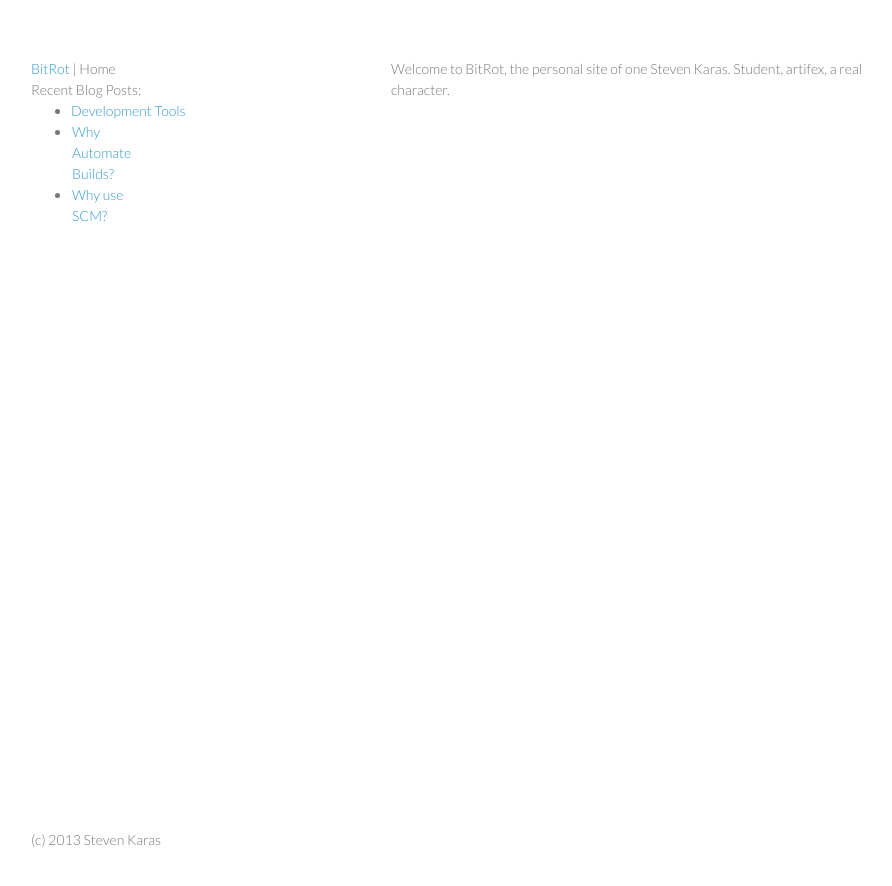
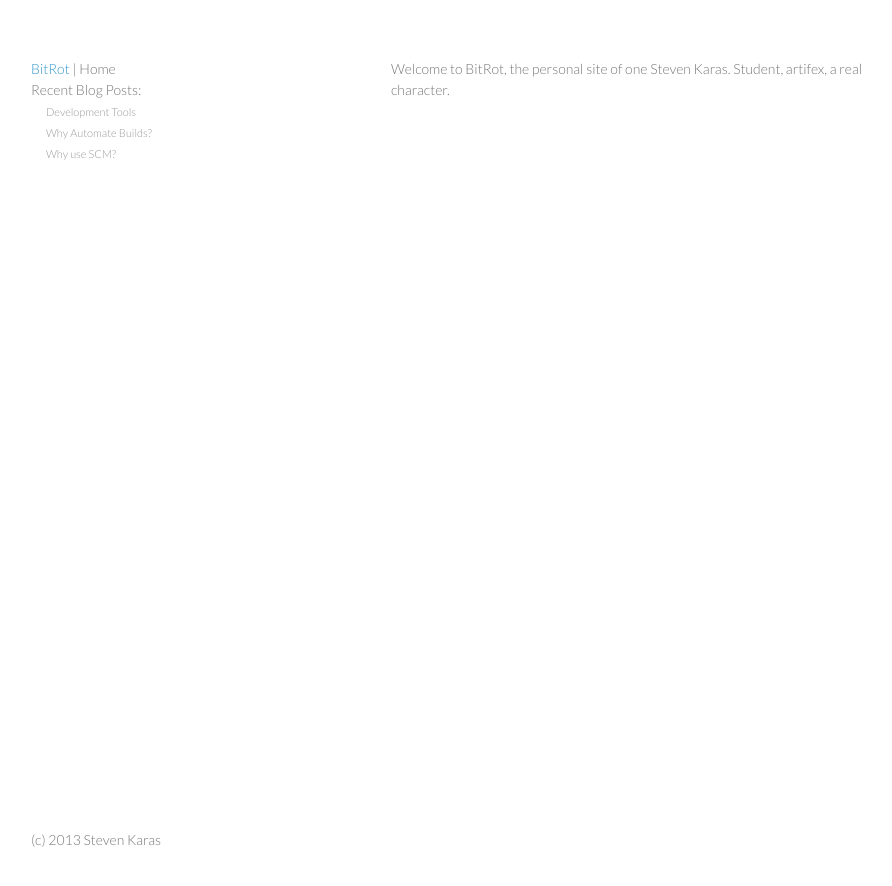
Before and after one commit to stevenkaras/stevenkaras.github.com, a Jekyll site: the page built from index.html, in a window 1280 px wide. Shown: the top 886 px of the page, without its empty margins (179-1071 px from the left). Built offline with Jekyll 4.4.1, drawn with Linux system fonts in a browser that asks for light colours.

Commit message:
clean up stylesheets and add navigation as a block

```diff
--- /dev/null
+++ b/_includes/navigation.html
@@ -0,0 +1,8 @@
+<nav>
+  Recent Blog Posts:
+  <ul>
+    {% for post in site.categories.blog %}
+      <li><a href="{{ post.url }}">{{ post.title }}</a></li>
+    {% endfor %}
+  </ul>
+</nav>
--- a/_layouts/default.html
+++ b/_layouts/default.html
@@ -16,14 +16,7 @@
     <div class='wrapper'>
       <header>
         {% include header.md %}
-        <nav>
-          Recent Blog Posts:
-          <ul>
-            {% for post in site.categories.blog %}
-              <li><a href="{{ post.url }}">{{ post.title }}</a></li>
-            {% endfor %}
-          </ul>
-        </nav>
+        {% include navigation.html %}
       </header>
       <section>
         {{ content }}
--- a/css/base.css
+++ b/css/base.css
@@ -109,86 +109,28 @@ header {
   position:fixed;
 }
 
-header u/*l {
-  list-style:none;
-  height:40px;
-
-  padding:0;
-
-  background: #eee;
-  background: -moz-linear-gradient(top, #f8f8f8 0%, #dddddd 100%);
-  background: -webkit-gradient(linear, left top, left bottom, color-stop(0%,#f8f8f8), color-stop(100%,#dddddd));
-  background: -webkit-linear-gradient(top, #f8f8f8 0%,#dddddd 100%);
-  background: -o-linear-gradient(top, #f8f8f8 0%,#dddddd 100%);
-  background: -ms-linear-gradient(top, #f8f8f8 0%,#dddddd 100%);
-  background: linear-gradient(top, #f8f8f8 0%,#dddddd 100%);
-
-  border-radius:5px;
-  border:1px solid #d2d2d2;
-  box-shadow:inset #fff 0 1px 0, inset rgba(0,0,0,0.03) 0 -1px 0;
-  width:270px;
+nav ul {
+  list-style: none;
+  padding: 0;
 }
 
-header li {
-  width:89px;
-  float:left;
-  border-right:1px solid #d2d2d2;
-  height:40px;
+nav ul li {
+  padding-left: 15px;
 }
 
-header li:first-child a {
-  border-radius:5px 0 0 5px;
+nav ul a {
+  font-size:11px;
+  color:#999;
+  padding-top:4px;
 }
 
-header li:last-child a {
-  border-radius:0 5px 5px 0;
+nav ul a:hover {
+  color:#069;
 }
-
-header ul a {
-  line-height:1;
-  font-size:11px;
-  color:#999;
-  display:block;
-  text-align:center;
-  padding-top:6px;
-  height:34px;
-}
-
-header ul a:hover {
-  color:#999;
-  background: -moz-linear-gradient(top, #fff 0%, #ddd 100%);
-  background: -webkit-gradient(linear, left top, left bottom, color-stop(0%,#fff), color-stop(100%,#ddd));
-  background: -webkit-linear-gradient(top, #fff 0%,#ddd 100%);
-  background: -o-linear-gradient(top, #fff 0%,#ddd 100%);
-  background: -ms-linear-gradient(top, #fff 0%,#ddd 100%);
-  background: linear-gradient(top, #fff 0%,#ddd 100%);
-}
-
-header ul a:active {
-  -webkit-box-shadow: inset 0px 2px 2px 0px #ddd;
-  -moz-box-shadow: inset 0px 2px 2px 0px #ddd;
-  box-shadow: inset 0px 2px 2px 0px #ddd;
-}*/
 
 strong {
   color:#222;
   font-weight:700;
-}
-
-header ul li + li {
-  width:88px;
-  border-left:1px solid #fff;
-}
-
-header ul li + li + li {
-  border-right:none;
-  width:89px;
-}
-
-header ul a strong {
-  font-size:14px;
-  display:block;
-  color:#222;
 }
 
 section {
```
